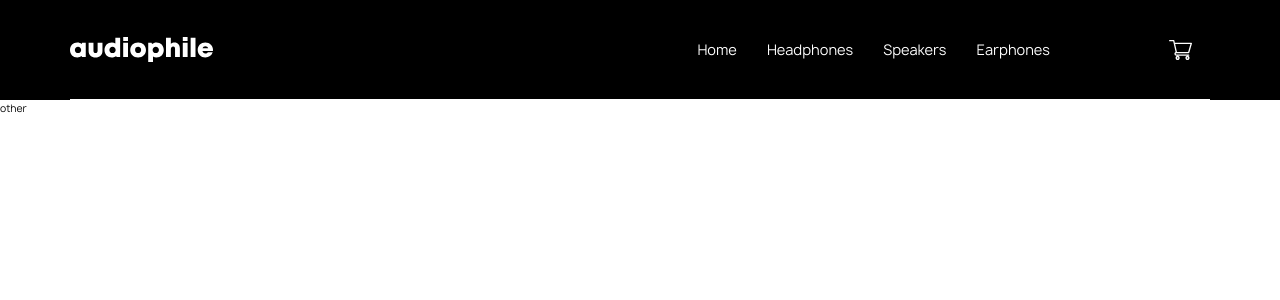
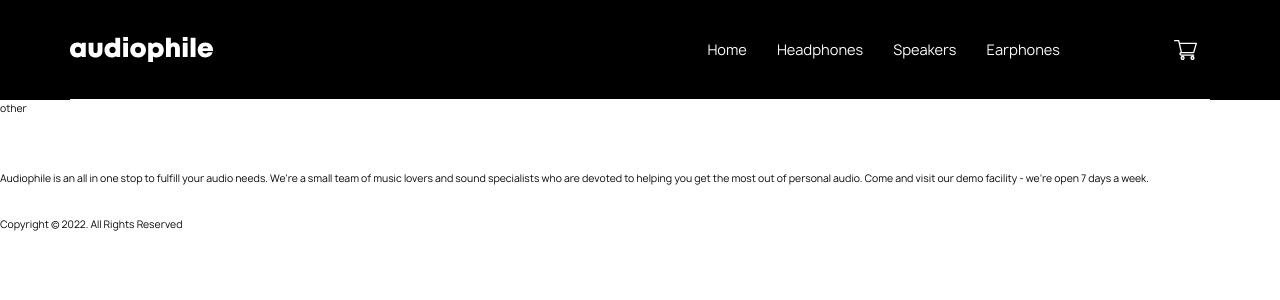
Before and after one commit to leodev9911/audiophile-frontend-mentors-guru-project, a React (Vite) app: page /other in a window 1280 px wide. Shown: the top 300 px of the page. Built offline with nearby package versions, Linux system fonts and the light colour scheme.

Commit message:
Blackout

```diff
--- /dev/null
+++ b/src/components/Footer.jsx
@@ -0,0 +1,54 @@
+import { React } from 'react'
+import logo from '../assets/icons/logo.svg'
+import facebook from '../assets/icons/icon-facebook.svg'
+import instagram from '../assets/icons/icon-instagram.svg'
+import twitter from '../assets/icons/icon-twitter.svg'
+import './Footer.css'
+
+export default function Footer () {
+  return (
+    <footer>
+      <section className='nav-footer'>
+        <img
+          src={logo} alt='Audiophile logo'
+          className='logo'
+        />
+        <section className='right-section'>
+          <ul className='unordered-list__nav'>
+            <li>
+              <a href='#'>
+                Home
+              </a>
+            </li>
+            <li>
+              <a href='#'>
+                Headphones
+              </a>
+            </li>
+            <li>
+              <a href='#'>
+                Speakers
+              </a>
+            </li>
+            <li>
+              <a href='#'>
+                Earphones
+              </a>
+            </li>
+          </ul>
+        </section>
+      </section>
+      <p>
+        Audiophile is an all in one stop to fulfill your audio needs. We're a small team of music lovers and sound specialists who are devoted to helping you get the most out of personal audio. Come and visit our demo facility - we're open 7 days a week.
+      </p>
+      <section className='links-section'>
+        <a><img src={facebook} alt='Facebook link' /></a>
+        <a><img src={twitter} alt='Twitter link' /></a>
+        <a><img src={instagram} alt='Instagram link' /></a>
+      </section>
+      <p className='copyright'>
+        Copyright © 2022. All Rights Reserved
+      </p>
+    </footer>
+  )
+}
--- a/src/components/Header.css
+++ b/src/components/Header.css
@@ -30,11 +30,11 @@ nav {
     display: flex;
     justify-content: center;
     align-items: center;
-    width: 60px;
-    height: 60px;
+    width: 50px;
+    height: 50px;
     border-radius: 50%;
     cursor: pointer;
 }
 .icon-cart__container:hover {
-    background: rgba(232,234,237,.04);
+    background: rgba(223, 223, 224, 0.2);
 }
--- a/src/routes/App.jsx
+++ b/src/routes/App.jsx
@@ -1,6 +1,7 @@
 import React from 'react'
 import { Route, Routes } from 'react-router-dom'
 import Header from '../components/Header'
+import Footer from '../components/Footer'
 
 export default function App () {
   return (
@@ -12,6 +13,7 @@ export default function App () {
         <Route path='/' element={<p>Root</p>} />
         <Route path='/other' element={<p>other</p>} />
       </Routes>
+      <Footer />
     </>
   )
 }
```
Also changed, not shown: src/components/Footer.css (added).
